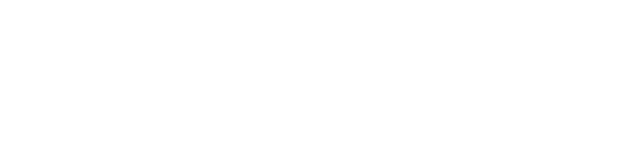
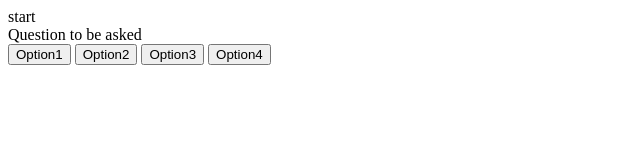
Before and after one commit to mcstewart76/CodingQuiz, a plain HTML site: page index.html in a window 1280 px wide. Shown: the whole page, without its empty margins (0-640 px from the left). Drawn offline with Linux system fonts and the light colour scheme.

Commit message:
Added some catch all styling to body and page on css file, added basic start with question and answer boxes

```diff
--- a/assets/css/script.css
+++ b/assets/css/script.css
@@ -0,0 +1,14 @@
+*, *::before, *::after {
+    box-sizing: border-box;
+    font-family: Arial, Helvetica, sans-serif;
+}
+
+body {
+    padding: 0;
+    margin: 0;
+    display: flex;
+    width: 100vw;
+    height: 100vh;
+    justify-content: center;
+    align-items: center;
+}
--- a/index.html
+++ b/index.html
@@ -4,9 +4,20 @@
     <meta charset="UTF-8">
     <meta http-equiv="X-UA-Compatible" content="IE=edge">
     <meta name="viewport" content="width=device-width, initial-scale=1.0">
-    <title>Document</title>
+    <title>Coding Quiz</title>
 </head>
 <body>
-
+    <div class="container">
+    <div id="start=btn">start</div>
+    </div>
+    <div class="container hide" >
+        <div id="question">Question to be asked</div>
+        <div id="answers" class="btn-list">
+            <button class="btn">Option1</button>
+            <button class="btn">Option2</button>
+            <button class="btn">Option3</button>
+            <button class="btn">Option4</button>
+        </div>
+    </div>
 </body>
 </html>
```
